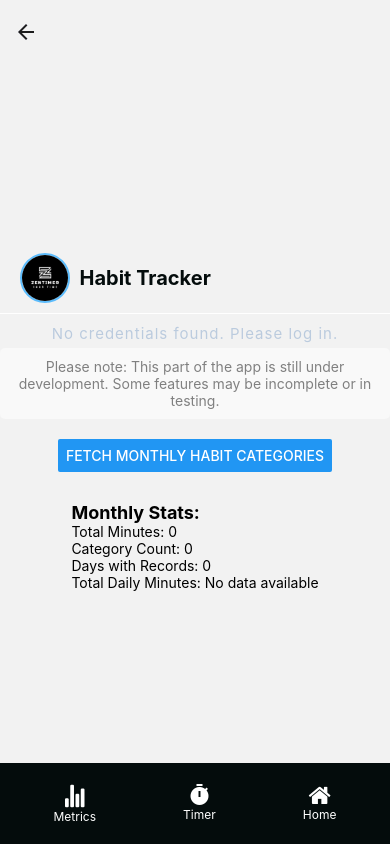
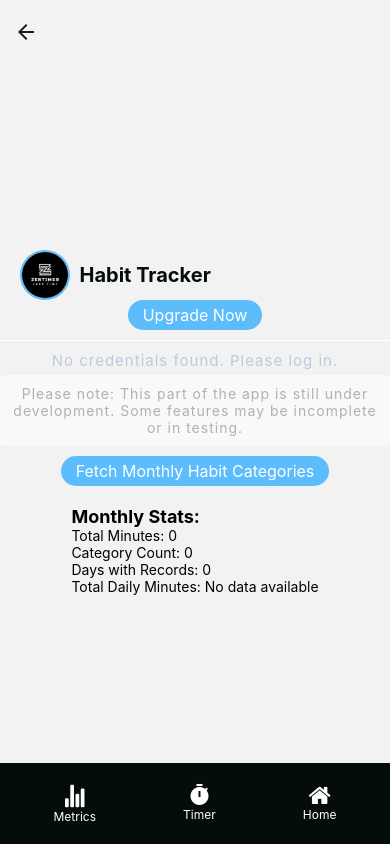
Before and after one commit to Lenindelrionicaragua/HabitTrackerAppFront, a React Native app: screen /MetricsScreen in a window 390 px wide. Built offline with nearby package versions, Linux system fonts and the light colour scheme; what expo-web-browser would draw is missing.

Commit message:
create UpgradeButton component

```diff
--- /dev/null
+++ b/component/UpgradeButton/UpgradeButton.js
@@ -0,0 +1,19 @@
+import React, { useState } from "react";
+import { StyledButton, ButtonText } from "../UpgradeButton/UpgradeButtonStyles";
+
+const UpgradeButton = () => {
+  const [isClicked, setIsClicked] = useState(false);
+
+  const handlePress = () => {
+    setIsClicked(true);
+    setTimeout(() => setIsClicked(false), 300);
+  };
+
+  return (
+    <StyledButton onPress={handlePress}>
+      <ButtonText isClicked={isClicked}>Upgrade Now</ButtonText>
+    </StyledButton>
+  );
+};
+
+export default UpgradeButton;
--- /dev/null
+++ b/component/UpgradeButton/UpgradeButtonStyles.js
@@ -0,0 +1,25 @@
+import styled from "styled-components/native";
+import { Text, Pressable } from "react-native";
+import { Colors } from "../../styles/AppStyles";
+
+const { skyBlue, white } = Colors;
+
+export const StyledButton = styled(Pressable)`
+  padding: 5px 15px;
+  background-color: ${skyBlue};
+  justify-content: center;
+  align-items: center;
+  border-radius: 50px;
+  overflow: hidden;
+`;
+
+export const ButtonText = styled(Text)`
+  color: ${white};
+  font-size: 16px;
+  transition: color 0.3s ease-in-out;
+  ${({ isClicked }) =>
+    isClicked &&
+    `
+    color: yellow;
+  `}
+`;
--- a/screens/MetricsScreen/MetricsScreen.js
+++ b/screens/MetricsScreen/MetricsScreen.js
@@ -7,11 +7,17 @@ import {
   PageTitle,
   SubTitle,
   StyledHeader,
+  InfoMessageContainer,
+  InfoMessage,
+  StyledButton,
+  ButtonText,
   Line,
   AvatarContainer,
   Avatar
 } from "./MetricsScreenStyles";
+import UpgradeButton from "../../component/UpgradeButton/UpgradeButton";
 import useMonthlyStats from "../../hooks/api/useMonthlyStats";
+import { logInfo } from "../../util/logging";
 
 const MetricsScreen = () => {
   const { storedCredentials } = useContext(CredentialsContext);
@@ -38,6 +44,10 @@ const MetricsScreen = () => {
     fetchMonthlyStats
   } = useMonthlyStats();
 
+  const upGradeToPremium = () => {
+    logInfo("User want to upgrade to premium");
+  };
+
   return (
     <StyledContainer testID="metrics-container">
       <StatusBar style="light" />
@@ -54,7 +64,9 @@ const MetricsScreen = () => {
             Habit Tracker
           </PageTitle>
         </StyledHeader>
-
+        <UpgradeButton onPress={upGradeToPremium}>
+          <ButtonText>Upgrade to Premium</ButtonText>
+        </UpgradeButton>
         <Line testID="line" />
         {storedCredentials ? (
           <>
@@ -69,29 +81,16 @@ const MetricsScreen = () => {
           </SubTitle>
         )}
 
-        {/* Add a notice about the app being in development */}
-        <View
-          style={{
-            padding: 10,
-            backgroundColor: "#f9f9f9",
-            borderRadius: 5,
-            marginBottom: 10
-          }}
-        >
-          <Text style={{ fontSize: 14, color: "gray", textAlign: "center" }}>
+        <InfoMessageContainer>
+          <InfoMessage>
             Please note: This part of the app is still under development. Some
             features may be incomplete or in testing.
-          </Text>
-        </View>
+          </InfoMessage>
+        </InfoMessageContainer>
 
-        {/* Fetch Habit Categories Button */}
-        <View style={{ marginVertical: 10 }}>
-          <Button
-            onPress={fetchMonthlyStats} // This triggers the stats fetch
-            title="Fetch Monthly Habit Categories"
-            disabled={isLoading}
-          />
-        </View>
+        <StyledButton onPress={fetchMonthlyStats}>
+          <ButtonText>Fetch Monthly Habit Categories</ButtonText>
+        </StyledButton>
 
         {/* Loading, Error, and Categories Display */}
         {isLoading && <ActivityIndicator size="large" color="#0000ff" />}
--- a/screens/MetricsScreen/MetricsScreenStyles.js
+++ b/screens/MetricsScreen/MetricsScreenStyles.js
@@ -38,12 +38,14 @@ export const AvatarContainer = styled(View)`
   width: ${({ size }) => size || 50}px;
   height: ${({ size }) => size || 50}px;
   border-radius: ${({ size }) => (size || 50) / 2}px;
-  overflow: hidden; /* Esto es clave */
+  border-width: ${({ size }) => (size || 50) * 0.04}px;
+  overflow: hidden;
   border-width: 2px;
   border-color: ${seaGreen};
   background-color: transparent;
   align-items: center;
   justify-content: center;
+  box-shadow: none;
 `;
 
 export const Avatar = styled(Image)`
@@ -82,11 +84,45 @@ export const SubTitle = styled(Text)`
   `}
 `;
 
+export const InfoMessageContainer = styled(View)`
+  padding: 10px;
+  background-color: #f9f9f9;
+  border-radius: 5px;
+  margin-bottom: 10px;
+`;
+
+export const InfoMessage = styled(Text)`
+  font-size: 14px;
+  text-align: center;
+  letter-spacing: 1px;
+  color: rgba(128, 128, 128, 0.6);
+`;
+
 export const StyledHeader = styled(View)`
   width: 90%;
   flex-direction: row;
   justify-content: flex-start;
   align-items: center;
+`;
+
+export const StyledButton = styled(Pressable)`
+  padding: 5px 15px;
+  background-color: ${skyBlue};
+  justify-content: center;
+  align-items: center;
+  border-radius: 50px;
+  overflow: hidden;
+`;
+
+export const ButtonText = styled(Text)`
+  color: ${white};
+  font-size: 16px;
+  transition: color 0.3s ease-in-out;
+  ${({ isClicked }) =>
+    isClicked &&
+    `
+    color: yellow;
+  `}
 `;
 
 export const Line = styled(View)`
```
Also changed, not shown: assets/user-icon2.png (added), assets/user-icon3.jpeg (added).
